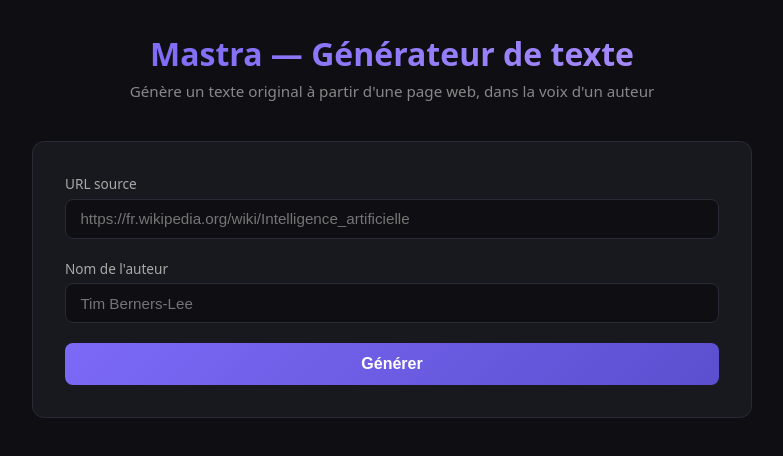
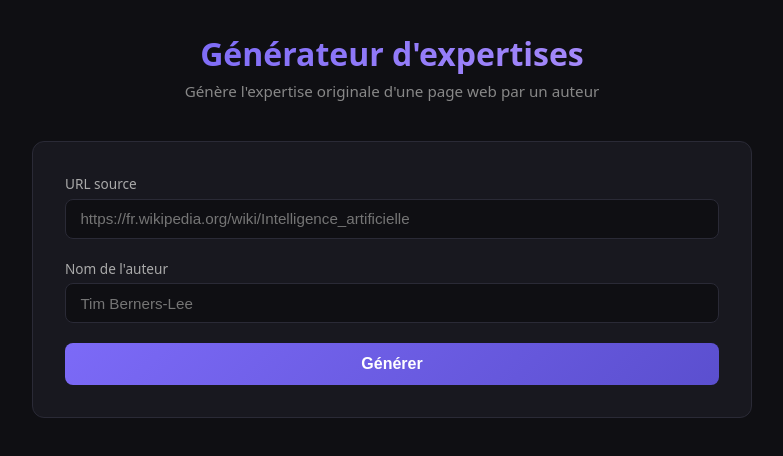
Before and after one commit to samszo/generator_expertise, a website: page public/index.html in a window 1280 px wide. Shown: the whole page, without its empty margins (248-1031 px from the left). Drawn offline with Linux system fonts and the light colour scheme.

Commit message:
feat: mettre à jour le titre et l'en-tête pour refléter la génération d'expertises

```diff
--- a/public/index.html
+++ b/public/index.html
@@ -3,7 +3,7 @@
 <head>
   <meta charset="UTF-8" />
   <meta name="viewport" content="width=device-width, initial-scale=1.0" />
-  <title>Mastra — Générateur de texte</title>
+  <title>Workflow pour la génération d'expertises</title>
   <style>
     *, *::before, *::after { box-sizing: border-box; margin: 0; padding: 0; }
 
@@ -200,8 +200,8 @@
 <body>
 
   <header>
-    <h1>Mastra — Générateur de texte</h1>
-    <p>Génère un texte original à partir d'une page web, dans la voix d'un auteur</p>
+    <h1>Générateur d'expertises</h1>
+    <p>Génère l'expertise originale d'une page web par un auteur</p>
   </header>
 
   <div class="card">
```
